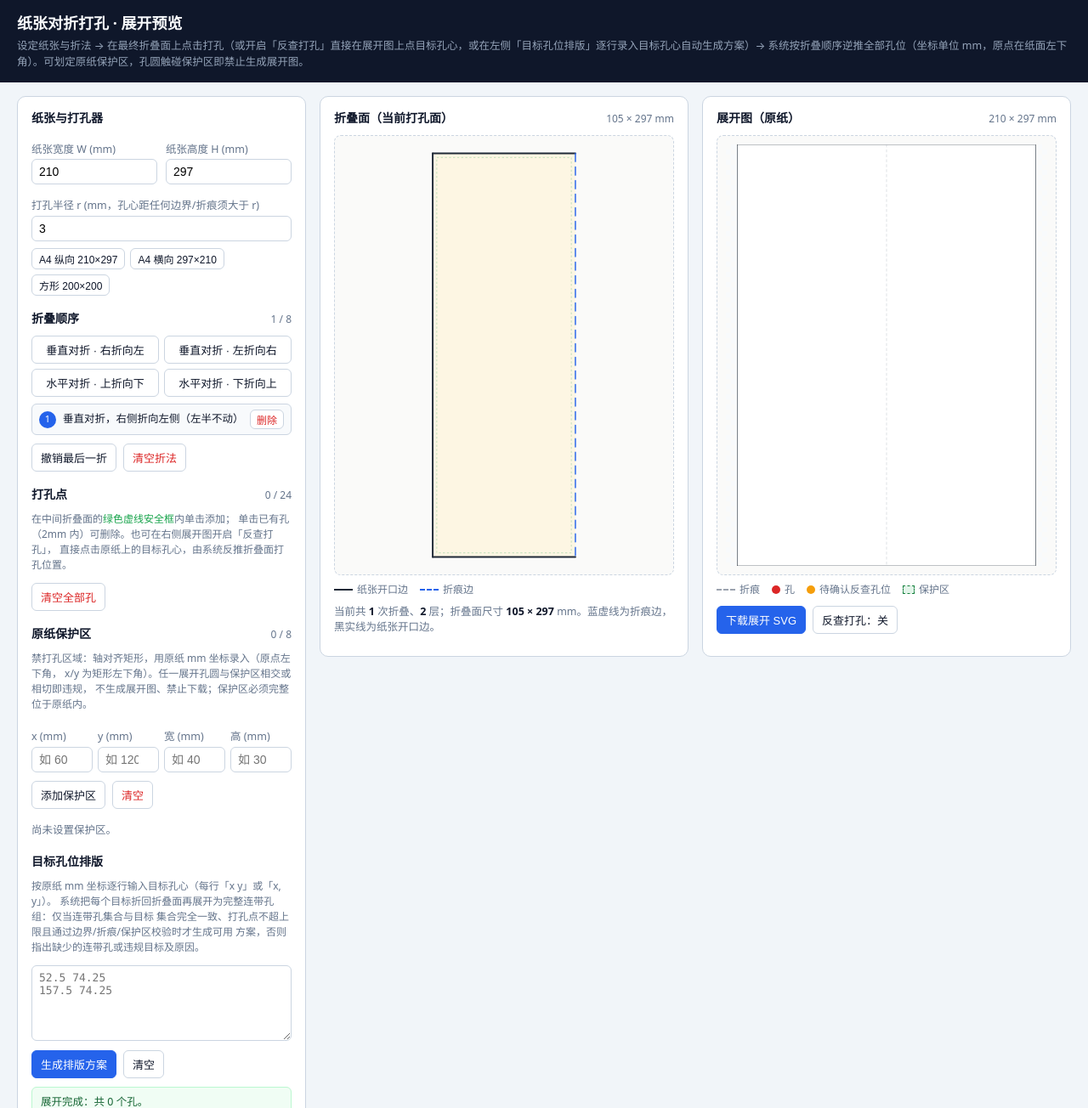
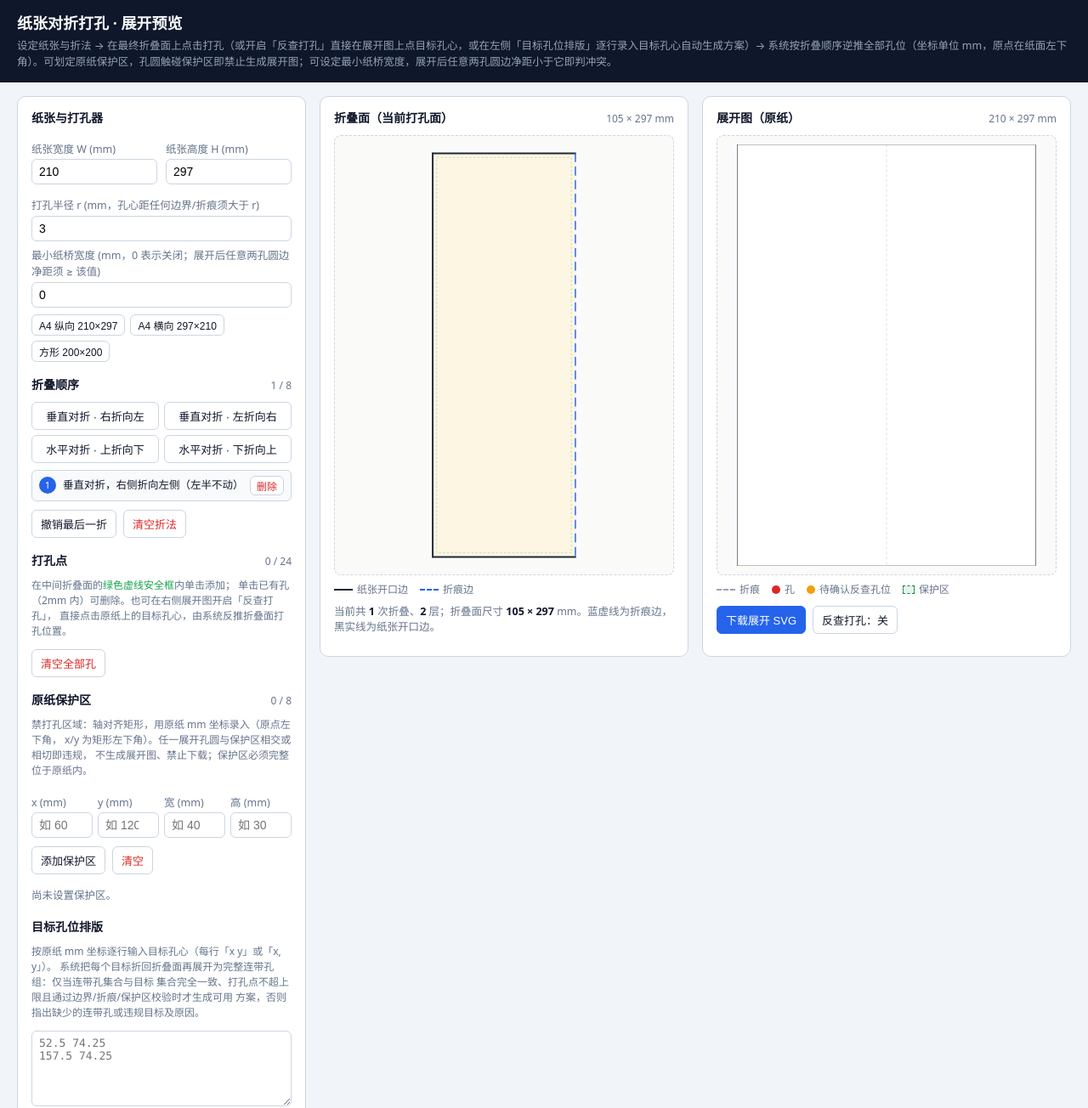
Before and after one commit to baileyandrew48/solo-gsb-bb5c15ad-2d7f710d-a4dc-5ddf-842b-35dc4b3b0dac, a Flask app: page / in a window 1280 px wide. Shown: the top 1304 px of the page at 85% size. Run offline with Flask 3, Linux system fonts and the light colour scheme.

Commit message:
GSB 2d7f710d-a4dc-5ddf-842b-35dc4b3b0dac B: platform archive

```diff
--- a/app.py
+++ b/app.py
@@ -25,6 +25,13 @@
   任一展开孔圆与任一保护区相交或相切即违规：指出原打孔点、触碰的展开孔
   及保护区，不生成展开 SVG、禁止下载；反查打孔的待确认结果同样判定。
   保护区必须完整位于原纸内，纸张尺寸改动导致越界时提示修正。
+- 最小纸桥宽度：可选设定（mm，0 表示关闭）。启用后先按现有坐标容差合并
+  展开孔位，再检查任意两个不同孔的圆边净距（圆心距 - 2r）：净距小于设定
+  宽度即冲突，相等（±BRIDGE_TOL）可通过。用空间网格查找邻近孔对，避免
+  大批量目标排版时逐对扫描；返回首个冲突的两孔坐标与实际净距。手动打孔、
+  反查待确认、目标孔位排版与 SVG 下载共用该判定；反查按加入现有孔位后的
+  全集判定，排版按替换后的方案判定。冲突时不给出可确认方案或可下载 SVG，
+  修改参数后重新计算。
 """
 
 from __future__ import annotations
@@ -52,6 +59,8 @@ MAX_RADIUS = 50.0       # mm
 EDGE_TOL = 0.05         # mm，边界判定容差（浮点误差 + 必须严格在内侧）
 ROUND_TRIP_TOL = 1e-6   # mm，归一化坐标往返（mm -> 归一化 -> mm）的浮点误差宽限：
                         # 反查/排版给出的孔心确认后重算时，不被同一校验误拒
+BRIDGE_TOL = 1e-6       # mm，纸桥净距与设定宽度相差在此以内视为「相等」，可通过
+                        # （展开孔位按 1e-6mm 舍入，容差与坐标粒度一致）
 
 ALLOWED_FOLDS = ("vL", "vR", "hT", "hB")
 EDGE_NAMES = {
@@ -220,6 +229,50 @@ def dedupe_with_index(points, tol=1e-5):
             cells.setdefault((cx, cy), []).append((found, (x, y)))
         index.append(found)
     return uniq, index
+
+
+# ---------------------------------------------------------------------------
+# 最小纸桥宽度（展开孔圆边净距下限，0 表示关闭）
+# ---------------------------------------------------------------------------
+def find_bridge_conflict(holes, radius, min_bridge):
+    """在已按坐标容差合并的展开孔位中，找第一对圆边净距不足的不同孔。
+
+    圆边净距 = 圆心距 - 2*radius；净距严格小于 min_bridge 即冲突，
+    相等（±BRIDGE_TOL）可通过。网格边长取 2*radius + min_bridge：
+    净距不足的孔对圆心距必小于该边长，只可能落在相邻九宫格内，
+    因此无需逐对扫描（排版场景可达数千个孔）。按 holes 顺序逐点插入、
+    只与已插入点比较，首先发现的冲突对是确定的。
+    返回 (hole1, hole2, 实际净距) 或 None。
+    """
+    if min_bridge <= 0.0 or len(holes) < 2:
+        return None
+    reach = 2.0 * radius + min_bridge
+    limit = min_bridge - BRIDGE_TOL
+    cells = {}
+    for h in holes:
+        x, y = h["x"], h["y"]
+        cx, cy = math.floor(x / reach), math.floor(y / reach)
+        for ix in (cx - 1, cx, cx + 1):
+            for iy in (cy - 1, cy, cy + 1):
+                for qx, qy, q in cells.get((ix, iy), ()):
+                    clearance = math.hypot(x - qx, y - qy) - 2.0 * radius
+                    if clearance < limit:
+                        return q, h, clearance
+        cells.setdefault((cx, cy), []).append((x, y, h))
+    return None
+
+
+def bridge_conflict_msg(h1, h2, clearance, min_bridge):
+    """首个纸桥冲突的中文描述：两孔坐标（原纸 mm）与实际净距。"""
+    return (f"展开后的孔 ({h1['x']:.2f}, {h1['y']:.2f})mm 与 "
+            f"({h2['x']:.2f}, {h2['y']:.2f})mm 的圆边净距仅 "
+            f"{clearance:.2f}mm，小于最小纸桥宽度 {min_bridge:g}mm"
+            "（两孔之间的纸桥过窄，净距须大于或等于设定宽度）")
+
+
+def bridge_error_dict(h1, h2, clearance):
+    """首个冲突的结构化信息，供客户端定位/展示。"""
+    return {"hole1": h1, "hole2": h2, "clearance": round(clearance, 6)}
 
 
 def check_point(px, py, w, h, radius, edges):
@@ -449,7 +502,11 @@ def _num(obj, key, lo, hi, name):
 
 
 def _validate_sheet(payload):
-    """校验纸张尺寸、打孔半径与折法，返回 (width, height, radius, folds)。"""
+    """校验纸张尺寸、打孔半径、折法与最小纸桥宽度。
+
+    返回 (width, height, radius, folds, min_bridge)；min_bridge 为可选
+    （缺省 0，表示关闭纸桥净距判定）。
+    """
     width = _num(payload, "width", MIN_DIM, MAX_DIM, "纸张宽度")
     height = _num(payload, "height", MIN_DIM, MAX_DIM, "纸张高度")
     radius = _num(payload, "radius", MIN_RADIUS, MAX_RADIUS, "打孔半径")
@@ -460,7 +517,14 @@ def _validate_sheet(payload):
     for f in folds:
         if f not in ALLOWED_FOLDS:
             raise ValueError("存在非法折叠方向，可选：vL / vR / hT / hB")
-    return width, height, radius, folds
+
+    min_bridge = payload.get("minBridge", 0.0)
+    if isinstance(min_bridge, bool) or not isinstance(min_bridge, (int, float)):
+        raise ValueError("最小纸桥宽度必须是数字")
+    min_bridge = float(min_bridge)
+    if not math.isfinite(min_bridge) or min_bridge < 0.0 or min_bridge > MAX_DIM:
+        raise ValueError(f"最小纸桥宽度须在 0 ~ {MAX_DIM:g} 之间（0 表示关闭）")
+    return width, height, radius, folds, min_bridge
 
 
 def _check_face_capacity(w, h, radius):
@@ -499,7 +563,7 @@ def compute(payload):
     if not isinstance(payload, dict):
         raise ValueError("请求体必须是 JSON 对象")
 
-    width, height, radius, folds = _validate_sheet(payload)
+    width, height, radius, folds, min_bridge = _validate_sheet(payload)
     zones = _validate_zones(payload)
 
     points = payload.get("points", [])
@@ -520,6 +584,7 @@ def compute(payload):
 
     error_msg, error_idx = None, -1
     zone_error = None
+    bridge_error = None
     holes, creases, unfolded_svg = [], [], None
 
     # 保护区必须完整位于原纸内（纸张尺寸改小导致越界时在此提示修正）
@@ -548,10 +613,20 @@ def compute(payload):
             zone_error = {"kind": "hit", "pointIndex": src,
                           "hole": hole, "zoneIndex": zi}
         else:
-            holes = dedupe_points(raw)
-            creases = crease_grid(width, height, nv, nh)
-            unfolded_svg = build_unfolded_svg(
-                width, height, holes, creases, radius, nv, nh, zones)
+            merged = dedupe_points(raw)
+            # 最小纸桥宽度：先按坐标容差合并展开孔位（上面的 dedupe），
+            # 再检查任意两个不同孔的圆边净距；冲突时不生成展开 SVG
+            conflict = find_bridge_conflict(merged, radius, min_bridge)
+            if conflict:
+                h1, h2, clearance = conflict
+                error_msg = (bridge_conflict_msg(h1, h2, clearance, min_bridge)
+                             + "，请调整打孔位置、折法或减小最小纸桥宽度。")
+                bridge_error = bridge_error_dict(h1, h2, clearance)
+            else:
+                holes = merged
+                creases = crease_grid(width, height, nv, nh)
+                unfolded_svg = build_unfolded_svg(
+                    width, height, holes, creases, radius, nv, nh, zones)
 
     folded_svg, pad, vb_w, vb_h = build_folded_svg(
         w, h, edges, mm_pts, radius, error_idx)
@@ -573,6 +648,7 @@ def compute(payload):
         "error": error_msg,
         "errorIndex": error_idx,
         "zoneError": zone_error,
+        "bridgeError": bridge_error,
     }
 
 
@@ -581,12 +657,25 @@ def reverse_lookup(payload):
 
     目标点或折回后的孔心若使打孔半径触及纸张边界/折痕，抛出带具体原因的
     ValueError，客户端据此禁止确认。连带孔与保护区相交/相切时同样拒绝。
+    启用最小纸桥宽度时，按「加入现有打孔点后的展开孔全集」判定圆边净距，
+    冲突即拒绝（不给出可确认方案）。
     """
     if not isinstance(payload, dict):
         raise ValueError("请求体必须是 JSON 对象")
 
-    width, height, radius, folds = _validate_sheet(payload)
+    width, height, radius, folds, min_bridge = _validate_sheet(payload)
     zones = _validate_zones(payload)
+
+    # 现有打孔点（归一化坐标）：纸桥净距按加入现有孔位后的全集判定
+    points = payload.get("points", [])
+    if not isinstance(points, list) or len(points) > MAX_HOLES:
+        raise ValueError(f"现有打孔点数量须为 0 ~ {MAX_HOLES} 个")
+    norm_pts = []
+    for p in points:
+        if not isinstance(p, dict):
+            raise ValueError("打孔点格式错误")
+        norm_pts.append({"x": _num(p, "x", 0.0, 1.0, "打孔点 x"),
+                         "y": _num(p, "y", 0.0, 1.0, "打孔点 y")})
 
     target = payload.get("target")
     if not isinstance(target, dict):
@@ -626,6 +715,18 @@ def reverse_lookup(payload):
             f"反查打孔（目标孔心 ({tx:.2f}, {ty:.2f})mm）",
             hole["x"], hole["y"], zi, zones[zi], radius))
 
+    # 最小纸桥宽度：把本次反查打孔加入现有打孔点后，按展开孔全集判定
+    if min_bridge > 0.0:
+        mm_pts = [{"x": p["x"] * w, "y": p["y"] * h} for p in norm_pts]
+        full = dedupe_points(unfold_points(mm_pts + [{"x": fx, "y": fy}],
+                                           folds, width, height))
+        conflict = find_bridge_conflict(full, radius, min_bridge)
+        if conflict:
+            h1, h2, clearance = conflict
+            raise ValueError(
+                bridge_conflict_msg(h1, h2, clearance, min_bridge)
+                + "，请调整目标孔心、现有打孔点、折法或减小最小纸桥宽度。")
+
     holes = dedupe_points(raw)
 
     return {
@@ -646,13 +747,15 @@ def plan_layout(payload):
 
     每个目标先折回最终折叠面、再展开为完整连带孔组；全部连带孔按坐标
     容差去重后与目标集合比对。只有二者完全一致、方案打孔点数不超过
-    MAX_HOLES 且通过边界/折痕/保护区校验时才可行；否则指出缺少的
-    连带孔或违规目标及原因。存在违规目标时不给出预览（部分方案会误导）。
+    MAX_HOLES 且通过边界/折痕/保护区/最小纸桥宽度校验时才可行；否则指出
+    缺少的连带孔或违规目标及原因。存在违规目标时不给出预览（部分方案会
+    误导）。纸桥净距按「替换后的方案」的展开孔全集判定，冲突时方案
+    不可确认。
     """
     if not isinstance(payload, dict):
         raise ValueError("请求体必须是 JSON 对象")
 
-    width, height, radius, folds = _validate_sheet(payload)
+    width, height, radius, folds, min_bridge = _validate_sheet(payload)
     zones = _validate_zones(payload)
 
     targets = payload.get("targets")
@@ -740,6 +843,7 @@ def plan_layout(payload):
     holes, missing, points = [], [], []
     folded_svg = unfolded_svg = None
     error = None
+    bridge_error = None
 
     if violations:
         error = (f"{len(violations)} 个目标孔心违规"
@@ -773,6 +877,17 @@ def plan_layout(payload):
             error = (f"按当前折法会额外带出 {len(missing)} 个连带孔"
                      f"（如 ({missing[0]['x']:g}, {missing[0]['y']:g})mm），"
                      "未包含在目标列表中，方案不可用。")
+        elif min_bridge > 0.0:
+            # 最小纸桥宽度：按「替换后的方案」的展开孔全集判定，
+            # 冲突时方案不可确认（保留预览便于定位冲突孔位）
+            conflict = find_bridge_conflict(holes, radius, min_bridge)
+            if conflict:
+                h1, h2, clearance = conflict
+                feasible = False
+                bridge_error = bridge_error_dict(h1, h2, clearance)
+                error = (bridge_conflict_msg(h1, h2, clearance, min_bridge)
+                         + "，请调整目标孔位、折法或减小最小纸桥宽度，"
+                         "方案不可用。")
 
     return {
         "ok": True,
@@ -785,6 +900,7 @@ def plan_layout(payload):
         "targetCount": len(norm_targets),
         "missing": missing,
         "violations": violations,
+        "bridgeError": bridge_error,
         "foldedWidth": round(w, 6),
         "foldedHeight": round(h, 6),
         "foldedSvg": folded_svg,
@@ -819,7 +935,8 @@ def api_unfold():
 
 @app.route("/api/reverse", methods=["POST"])
 def api_reverse():
-    """反查打孔：入参 {width, height, radius, folds, zones, target:{x,y}(原纸 mm)}。"""
+    """反查打孔：入参 {width, height, radius, folds, zones, minBridge,
+    points: [{x,y} 归一化]（现有打孔点，纸桥全集判定用）, target:{x,y}(原纸 mm)}。"""
     payload = request.get_json(force=True, silent=True)
     if payload is None:
         return _bad("请求不是合法 JSON")
@@ -831,7 +948,7 @@ def api_reverse():
 
 @app.route("/api/plan", methods=["POST"])
 def api_plan():
-    """目标孔位排版：入参 {width, height, radius, folds, zones,
+    """目标孔位排版：入参 {width, height, radius, folds, zones, minBridge,
     targets: [{x, y} 原纸 mm]}。"""
     payload = request.get_json(force=True, silent=True)
     if payload is None:
--- a/templates/index.html
+++ b/templates/index.html
@@ -135,7 +135,7 @@
 <body>
 <header>
   <h1>纸张对折打孔 · 展开预览</h1>
-  <p>设定纸张与折法 → 在最终折叠面上点击打孔（或开启「反查打孔」直接在展开图上点目标孔心，或在左侧「目标孔位排版」逐行录入目标孔心自动生成方案）→ 系统按折叠顺序逆推全部孔位（坐标单位 mm，原点在纸面左下角）。可划定原纸保护区，孔圆触碰保护区即禁止生成展开图。</p>
+  <p>设定纸张与折法 → 在最终折叠面上点击打孔（或开启「反查打孔」直接在展开图上点目标孔心，或在左侧「目标孔位排版」逐行录入目标孔心自动生成方案）→ 系统按折叠顺序逆推全部孔位（坐标单位 mm，原点在纸面左下角）。可划定原纸保护区，孔圆触碰保护区即禁止生成展开图；可设定最小纸桥宽度，展开后任意两孔圆边净距小于它即判冲突。</p>
 </header>
 
 <div class="layout">
@@ -152,6 +152,9 @@
     </div>
     <label class="field"><span>打孔半径 r (mm，孔心距任何边界/折痕须大于 r)</span>
       <input type="number" id="inR" min="{{ min_radius }}" max="{{ max_radius }}" step="0.5" value="3">
+    </label>
+    <label class="field"><span>最小纸桥宽度 (mm，0 表示关闭；展开后任意两孔圆边净距须 ≥ 该值)</span>
+      <input type="number" id="inBridge" min="0" max="{{ max_dim }}" step="0.5" value="0">
     </label>
     <div class="presets">
       <button type="button" data-preset="a4">A4 纵向 210×297</button>
@@ -290,8 +293,9 @@
 
   // 状态：points 为最终折叠面上的【归一化】坐标 {x,y} ∈ [0,1]
   // zones 为原纸上的轴对齐矩形保护区 {x, y, w, h}（mm，左下角为 (x,y)）
-  var state = { width: 210, height: 297, radius: 3, folds: ["vR"], points: [],
-                zones: [] };
+  // minBridge 为最小纸桥宽度（mm，0 表示关闭圆边净距判定）
+  var state = { width: 210, height: 297, radius: 3, minBridge: 0,
+                folds: ["vR"], points: [], zones: [] };
   var lastResult = null;
   var reqSeq = 0;
   var inflight = false;
@@ -584,7 +588,8 @@
       headers: { "Content-Type": "application/json" },
       body: JSON.stringify({
         width: state.width, height: state.height, radius: state.radius,
-        folds: state.folds, zones: state.zones,
+        folds: state.folds, zones: state.zones, minBridge: state.minBridge,
+        points: state.points,   // 纸桥净距按「加入现有孔位后的全集」判定
         target: { x: +pt.x.toFixed(6), y: +pt.y.toFixed(6) }
       })
     }).then(function (resp) {
@@ -767,21 +772,27 @@
   // ---------------- 控件绑定 ----------------
   function readInputs() {
     var w = parseFloat($("inW").value), h = parseFloat($("inH").value),
-        r = parseFloat($("inR").value);
-    if (!isFinite(w) || !isFinite(h) || !isFinite(r)) {
-      setStatus("warn", "请输入有效的纸张宽高与打孔半径。");
+        r = parseFloat($("inR").value), b = parseFloat($("inBridge").value);
+    if (!isFinite(w) || !isFinite(h) || !isFinite(r) || !isFinite(b)) {
+      setStatus("warn", "请输入有效的纸张宽高、打孔半径与最小纸桥宽度。");
       return false;
     }
-    state.width = w; state.height = h; state.radius = r;
+    if (b < 0) {
+      setStatus("warn", "最小纸桥宽度不能为负（0 表示关闭该判定）。");
+      return false;
+    }
+    state.width = w; state.height = h; state.radius = r; state.minBridge = b;
     return true;
   }
 
-  ["inW", "inH", "inR"].forEach(function (id) {
+  ["inW", "inH", "inR", "inBridge"].forEach(function (id) {
     $(id).addEventListener("input", function () {
-      var pw = state.width, ph = state.height, pr = state.radius;
+      var pw = state.width, ph = state.height, pr = state.radius,
+          pb = state.minBridge;
       if (readInputs()) {
-        // 纸张或半径一变，待确认的反查预览与排版方案即失效
-        if (pw !== state.width || ph !== state.height || pr !== state.radius) {
+        // 纸张、半径或纸桥宽度一变，待确认的反查预览与排版方案即失效
+        if (pw !== state.width || ph !== state.height ||
+            pr !== state.radius || pb !== state.minBridge) {
           clearPending();
           clearPlan();
         }
@@ -926,7 +937,8 @@
       headers: { "Content-Type": "application/json" },
       body: JSON.stringify({
         width: state.width, height: state.height, radius: state.radius,
-        folds: state.folds, zones: state.zones, targets: parsed.targets
+        folds: state.folds, zones: state.zones, minBridge: state.minBridge,
+        targets: parsed.targets
       })
     }).then(function (resp) {
       return resp.json().then(function (data) { return { ok: resp.ok, data: data }; });
```
Also changed, not shown: README.md.
